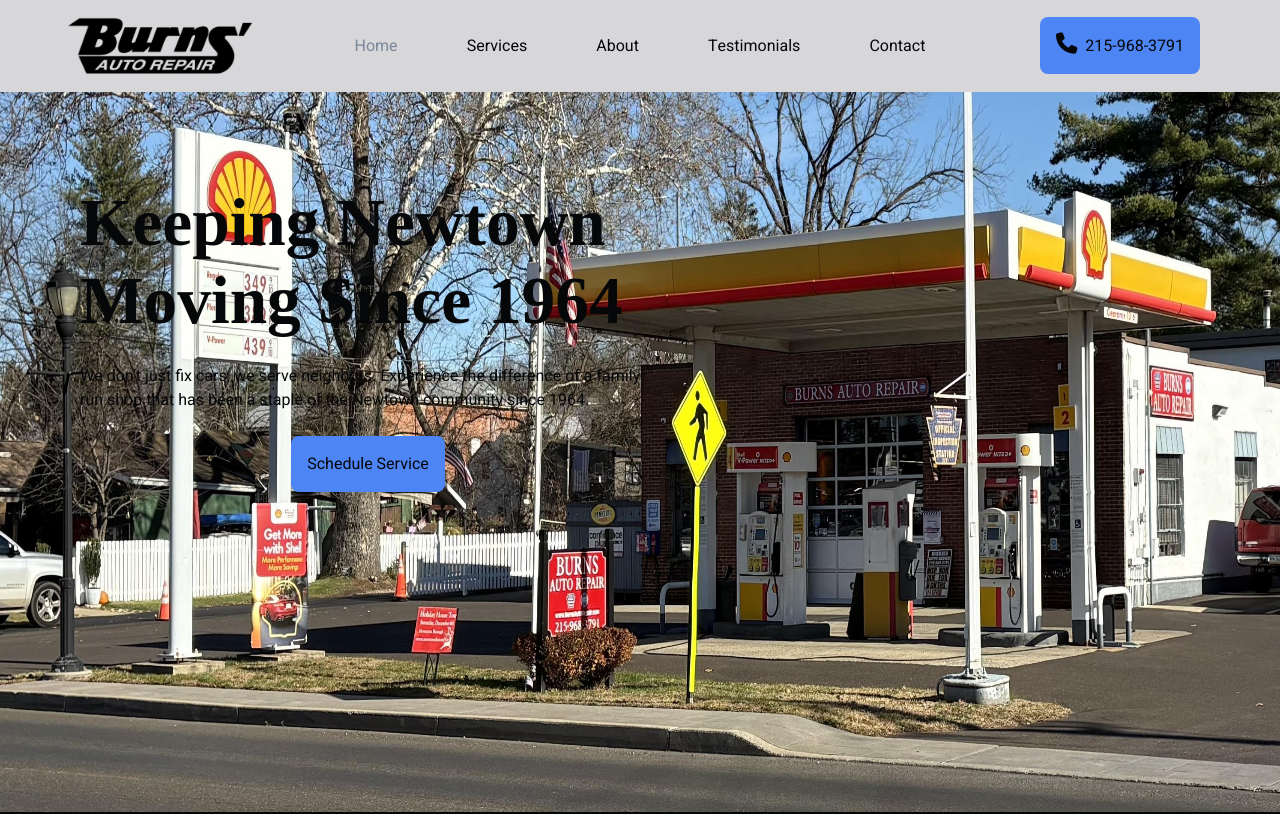
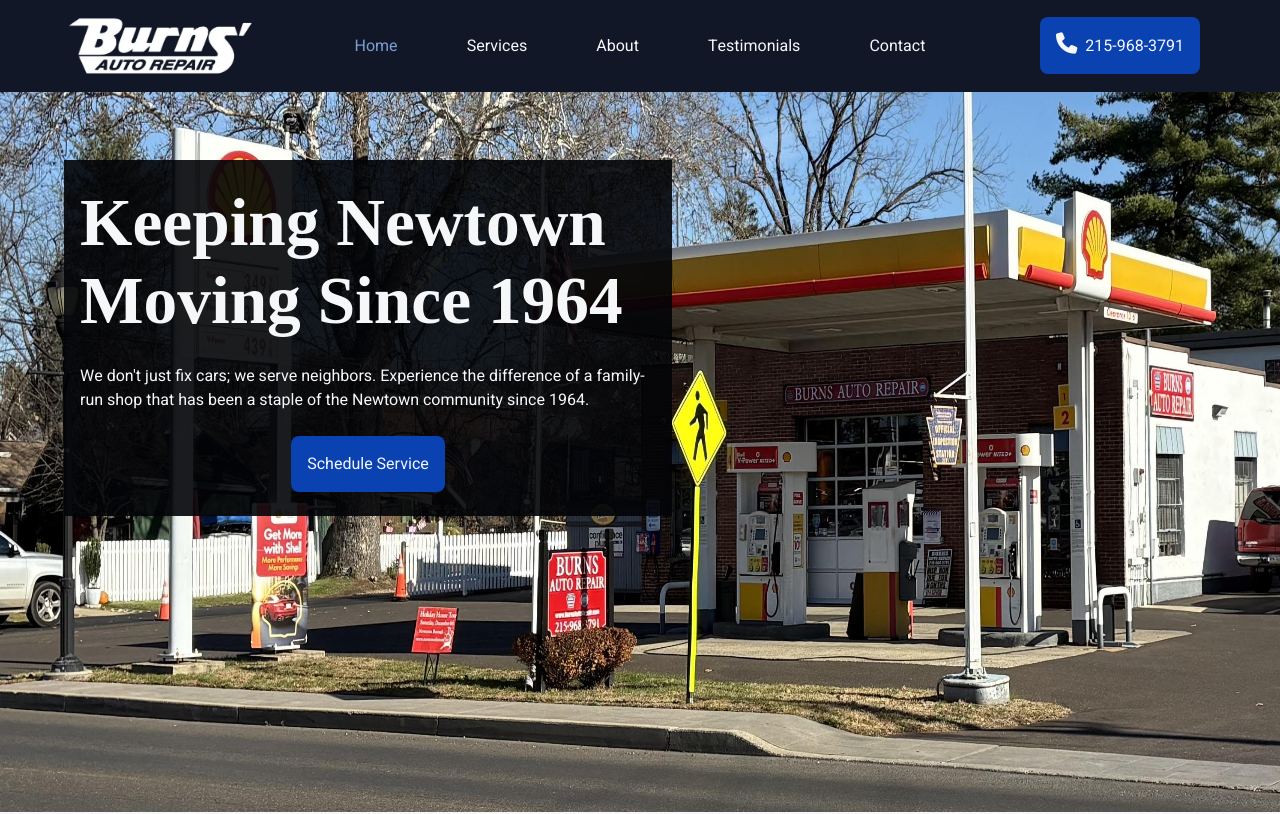
Before and after one commit to kchar601/burns-auto-repair, a React (Vite) app: page / in a window 1280 px wide. Shown: the top 814 px of the page. Built offline with nearby package versions, Linux system fonts and the light colour scheme; a web font is replaced by a local one.

Commit message:
removed light/dark mode for consistent theme

```diff
--- a/src/App.css
+++ b/src/App.css
@@ -5,23 +5,7 @@
   font-size: 100%;
   color: var(--text);
   background-color: var(--surface);
-}
 
-@media (prefers-color-scheme: light) {
-  :root {
-    --text: #060709;
-    --text-variant: #272d3a;
-    --surface: rgb(248, 249, 252);
-    --surface-elevated: rgb(215, 215, 218);
-    --primary: #7a8699;
-    --secondary: #ff0000;
-    --secondary-variant: #bd0202;
-    --accent: #4d85f5;
-    --accent-variant: #2f71f5;
-  }
-}
-@media (prefers-color-scheme: dark) {
-  :root {
   --text: #f6f7f9;
   --text-variant: #999a9b;
   --surface: rgb(3, 4, 7);
@@ -34,7 +18,7 @@
   --secondary-variant: #bb0202;
   --accent: #0a42b2;
   --accent-variant: #2e55a1;
-  }
+  --swiper-navigation-color: var(--text);
 }
 
 h1,
--- a/src/App.jsx
+++ b/src/App.jsx
@@ -6,15 +6,13 @@ import Contact from "./pages/Contact/Contact";
 import About from "./pages/About/About";
 import Testimonials from "./pages/Testimonials/Testimonials";
 import AppLayout from "./pages/AppLayout/AppLayout";
-import useSystemTheme from "./components/useSystemTheme/useSystemTheme";
 import "./App.css";
 
 export default function App() {
-  const theme = useSystemTheme();
   return (
     <Router>
       <Routes>
-        <Route element={<AppLayout theme={theme} />}>
+        <Route element={<AppLayout />}>
           <Route index element={<Homepage />} />
           <Route path="/services" element={<Services />} />
           <Route path="/contact" element={<Contact />} />
--- a/src/components/AppNav/AppNav.jsx
+++ b/src/components/AppNav/AppNav.jsx
@@ -4,7 +4,7 @@ import CtaLink from "../CtaLink/CtaLink";
 import styles from "./AppNav.module.css";
 import "animate.css";
 
-function AppNav({ theme }) {
+function AppNav() {
   const [navOpen, setNavOpen] = useState(false);
   const [animation, setAnimation] = useState("");
 
@@ -12,17 +12,11 @@ function AppNav({ theme }) {
     <nav className={styles.navbar}>
       <div className={styles.navbarInner}>
         <NavLink className={styles.logoContainer} to="/">
-          {theme === "dark" ? (
-            <img
-              src="src\assets\burnsautologo white.png"
-              className={styles.logo}
-            ></img>
-          ) : (
-            <img
-              src="src\assets\burnsautologo dark.png"
-              className={styles.logo}
-            ></img>
-          )}
+          <img
+            src="src\assets\burnsautologo white.png"
+            className={styles.logo}
+          ></img>
+
           <img className={styles.logo} />
         </NavLink>
         <ul
--- a/src/components/useSystemTheme/useSystemTheme.jsx
+++ /dev/null
@@ -1,30 +0,0 @@
-import { useState, useEffect } from "react";
-
-function useSystemTheme() {
-  const [theme, setTheme] = useState(() => {
-    if (typeof window === "undefined") return "light";
-    return window.matchMedia("(prefers-color-scheme: dark)").matches
-      ? "dark"
-      : "light";
-  });
-
-  useEffect(() => {
-    if (typeof window === "undefined") return;
-
-    const mediaQuery = window.matchMedia("(prefers-color-scheme: dark)");
-
-    const handleChange = (e) => {
-      setTheme(e.matches ? "dark" : "light");
-    };
-
-    mediaQuery.addEventListener("change", handleChange);
-
-    return () => {
-      mediaQuery.removeEventListener("change", handleChange);
-    };
-  }, []);
-
-  return theme;
-}
-
-export default useSystemTheme;
```
Also changed, not shown: src/assets/burnsauto.png (deleted), src/assets/burnsautologo dark.png (deleted). Lines whose indentation alone changed are shown as unchanged.
